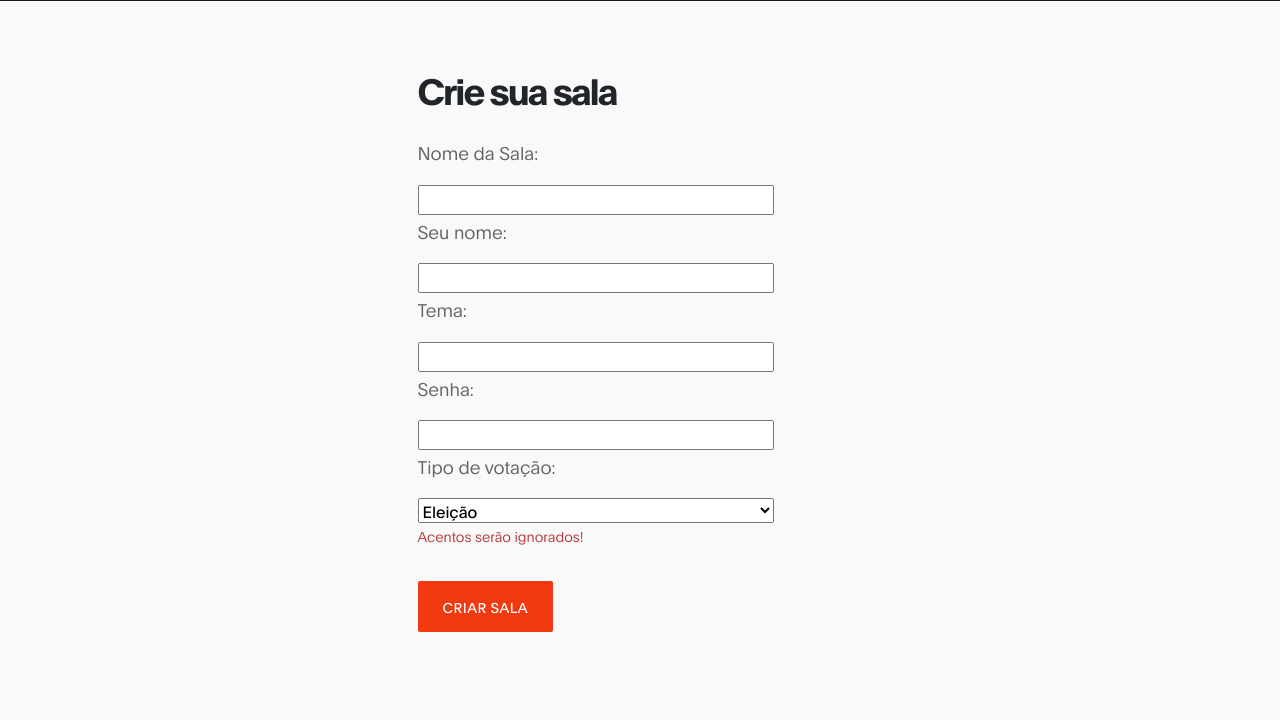
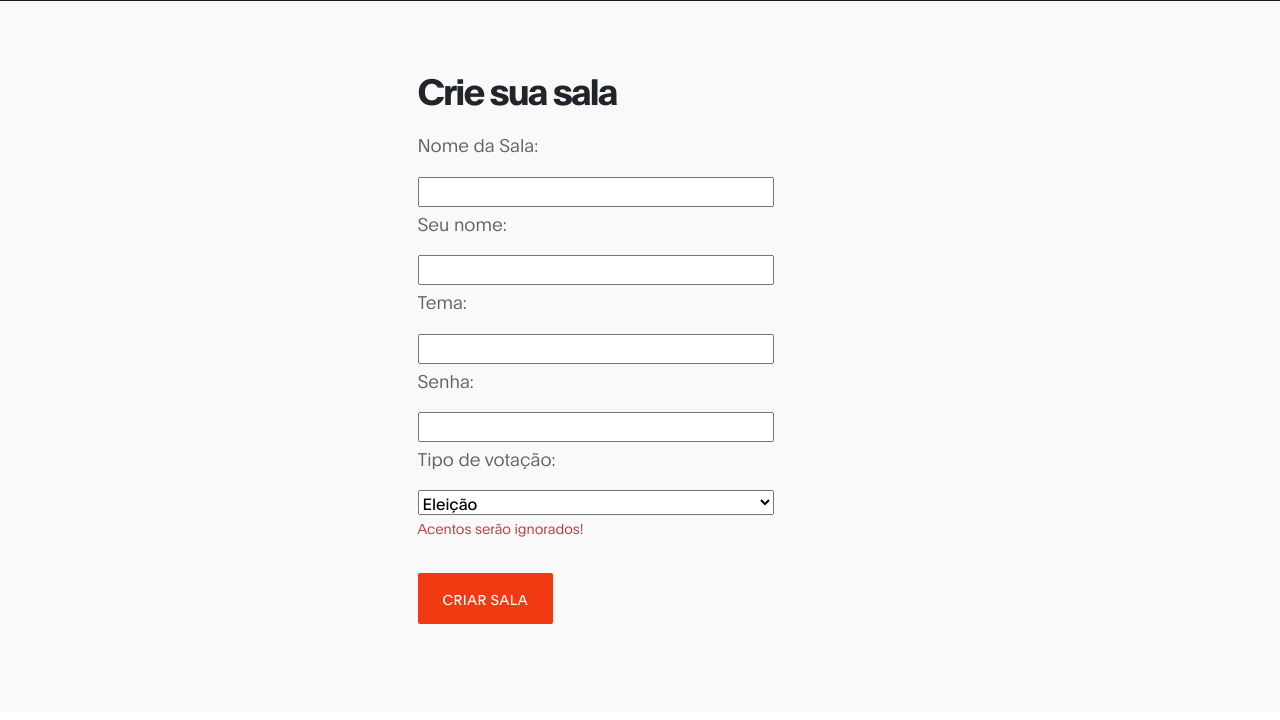
Before and after one commit to GustavoAV2/QuickVote, a Django app: page / in a window 1280 px wide. Shown: the part 1323-2043 px from the top of the page. After the commit the page ends 1947 px from the top, so only its background shows below. Run offline with Django 3.2, Linux system fonts and the light colour scheme; some libraries are stand-ins or nearby versions.

Commit message:
Correcting form_create.html

```diff
--- a/quickvote/templates/form_create.html
+++ b/quickvote/templates/form_create.html
@@ -3,27 +3,27 @@
         <div class="row">
             <!-- Romm Access -->
             <div class="mt-lg-auto mb-4 col-lg-5 col-md-10 mx-auto col-12">
-                <h2 class="mb-4" data-aos="fade-up" data-aos-delay="140">Crie sua sala</h2>
+                <h2 class="mb-3" data-aos="fade-up" data-aos-delay="140">Crie sua sala</h2>
 
-                <p data-aos="fade-up" data-aos-delay="180">Nome da Sala:</p>
-                <input type="text" v-model="room.room" data-aos="fade-up" style="width: 80%;" data-aos-delay="220">
+                <p class="lbl-create" data-aos="fade-up" data-aos-delay="180">Nome da Sala:</p>
+                <input class="input-create" type="text" v-model="room.room" data-aos="fade-up" style="width: 80%;" data-aos-delay="220">
 
-                <p data-aos="fade-up" data-aos-delay="180">Seu nome:</p>
-                <input type="text" v-model="room.username" data-aos="fade-up" style="width: 80%;" data-aos-delay="220">
+                <p class="lbl-create" data-aos="fade-up" data-aos-delay="180">Seu nome:</p>
+                <input class="input-create" type="text" v-model="room.username" data-aos="fade-up" style="width: 80%;" data-aos-delay="220">
 
-                <p data-aos="fade-up" data-aos-delay="180">Tema:</p>
-                <input type="text" v-model="room.theme" data-aos="fade-up" style="width: 80%;" data-aos-delay="220">
+                <p class="lbl-create" data-aos="fade-up" data-aos-delay="180">Tema:</p>
+                <input class="input-create" type="text" v-model="room.theme" data-aos="fade-up" style="width: 80%;" data-aos-delay="220">
 
-                <p data-aos="fade-up" data-aos-delay="180">Senha:</p>
-                <input type="password" v-model="room.password" data-aos="fade-up" style="width: 80%;" data-aos-delay="220">
+                <p class="lbl-create" data-aos="fade-up" data-aos-delay="180">Senha:</p>
+                <input class="input-create" type="password" v-model="room.password" data-aos="fade-up" style="width: 80%;" data-aos-delay="220">
 
                 <div data-aos="fade-up" data-aos-delay="180">
-                    <p>Tipo de votação:</p>
+                    <p class="lbl-create">Tipo de votação:</p>
                     <select id="select" v-model="type" name="type" style="width: 80%;">
                         <option :value="'users'">Eleição</option>
                         <option :value="'objects'">Votar em itens</option>
                     </select>
-                    <p id="attention" data-aos="fade-up" data-aos-delay="240">Acentos serão ignorados!</p>
+                    <p id="attention">Acentos serão ignorados!</p>
 
                     <button @click="createServer()" type="submit" class="btn custom-btn-dark bg-color mt-3">
                         Criar sala
```
